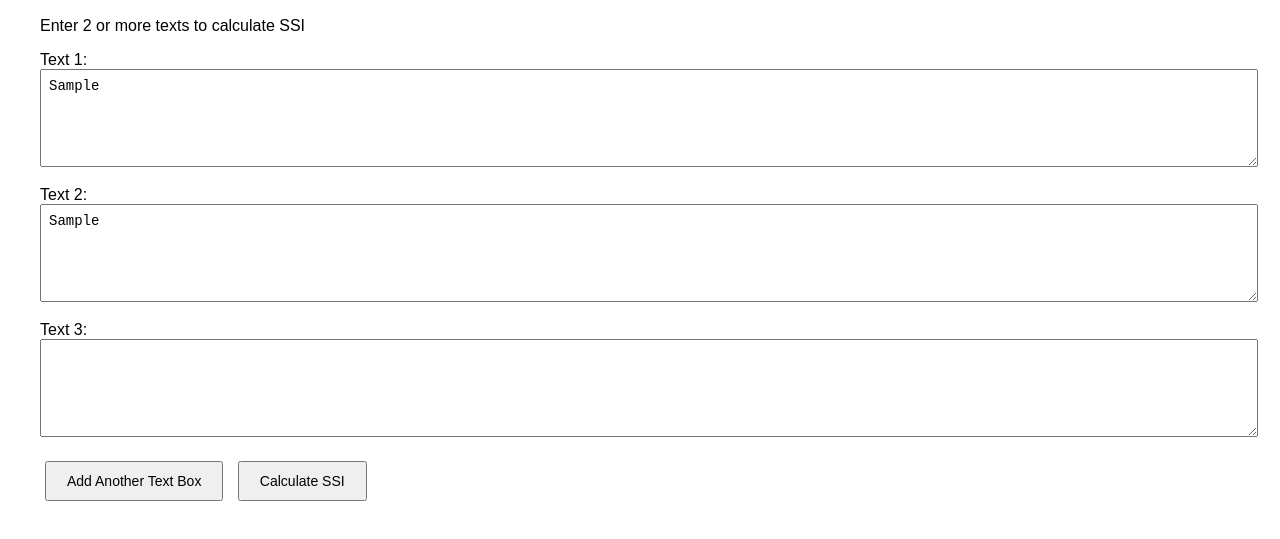
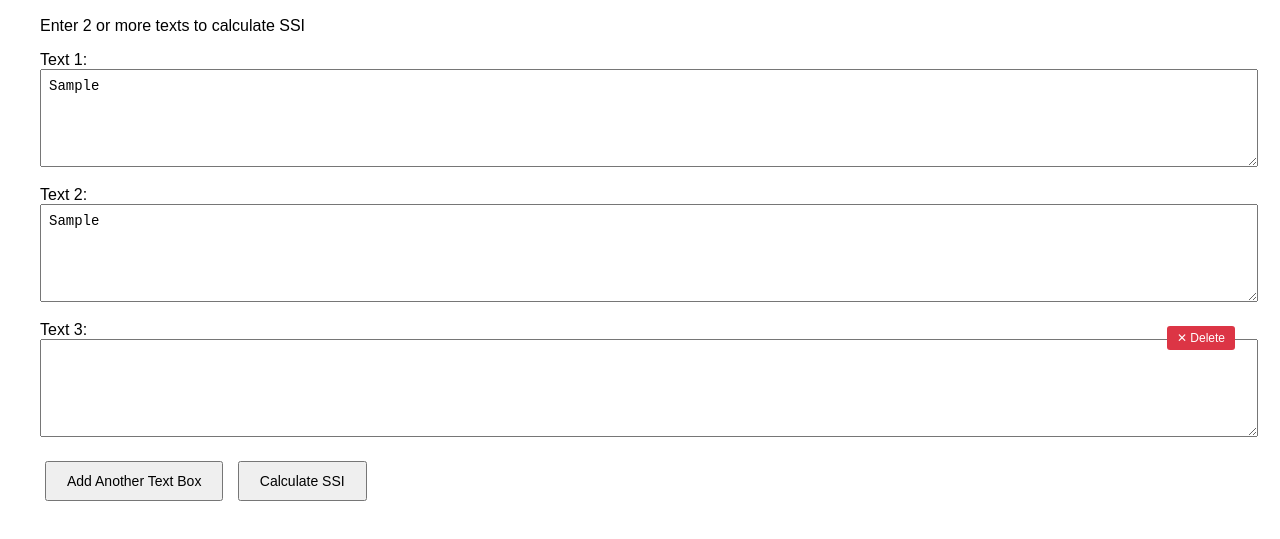
Before and after one commit to fish-aimf/semantic-stability-index-research-paper, a plain HTML site: page index.html in a window 1280 px wide. Both pictures are taken after typing "Sample", "Sample" into the empty fields and a click on the button "Add Another Text Box". Shown: the part 191-730 px from the top of the page. Drawn offline with Linux system fonts and the light colour scheme.

Commit message:
Update index.html

```diff
--- a/index.html
+++ b/index.html
@@ -13,6 +13,22 @@
         }
         .text-box {
             margin-bottom: 15px;
+            position: relative;
+        }
+        .delete-btn {
+            position: absolute;
+            top: 0;
+            right: 0;
+            background-color: #dc3545;
+            color: white;
+            border: none;
+            padding: 5px 10px;
+            cursor: pointer;
+            border-radius: 3px;
+            font-size: 12px;
+        }
+        .delete-btn:hover {
+            background-color: #c82333;
         }
         textarea {
             width: 100%;
@@ -167,10 +183,36 @@
             const newBox = document.createElement('div');
             newBox.className = 'text-box';
             newBox.innerHTML = `
+                <button class="delete-btn" onclick="deleteTextBox(this)">✕ Delete</button>
                 <label>Text ${count}:</label>
                 <textarea class="text-input"></textarea>
             `;
             container.appendChild(newBox);
+            updateLabels();
+        }
+
+        function deleteTextBox(btn) {
+            const container = document.getElementById('textBoxContainer');
+            const textBoxes = container.querySelectorAll('.text-box');
+
+            // Prevent deleting if only 2 text boxes remain
+            if (textBoxes.length <= 2) {
+                alert('You must have at least 2 text boxes.');
+                return;
+            }
+
+            // Remove the text box
+            btn.parentElement.remove();
+            updateLabels();
+        }
+
+        function updateLabels() {
+            const container = document.getElementById('textBoxContainer');
+            const textBoxes = container.querySelectorAll('.text-box');
+            textBoxes.forEach((box, index) => {
+                const label = box.querySelector('label');
+                label.textContent = `Text ${index + 1}:`;
+            });
         }
 
         function getSimilarityClass(score) {
```
